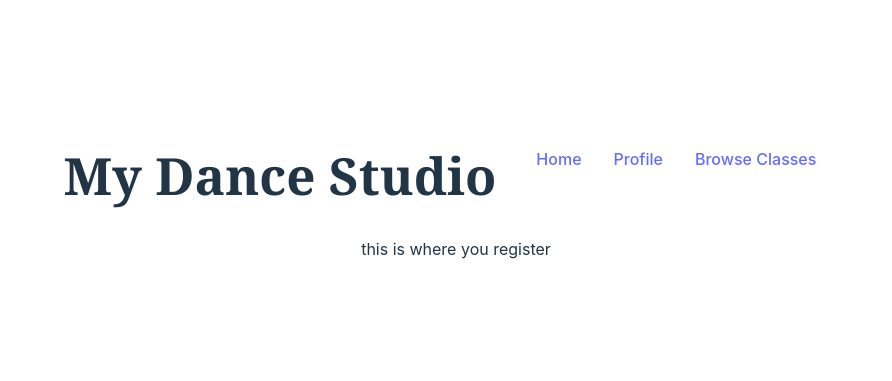
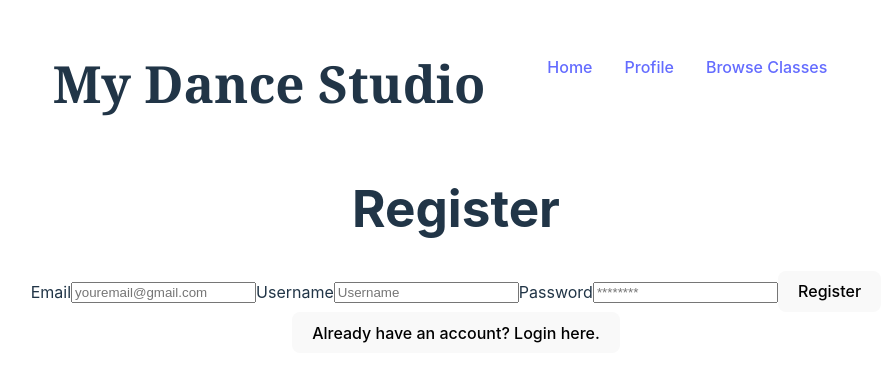
Before and after one commit to chrlee20043/dance-library, a React (Vite) app in the folder client/: page /register in a window 1280 px wide. Shown: the part 213-594 px from the top of the page, without its empty margins (184-1076 px from the left). Built offline with nearby package versions, Linux system fonts and the light colour scheme; the HTML template or start-up script is replaced by a standard one.

Commit message:
register login component

```diff
--- a/client/src/components/AllVideos.jsx
+++ b/client/src/components/AllVideos.jsx
@@ -2,6 +2,7 @@ import React from "react";
 import { useState, useEffect } from "react";
 import { fetchAllVideos } from "../helpers/fetching";
 import SingleVideo from "./SingleVideo";
+import VideoListName from "./VideoListName";
 
 export default function AllVideos() {
   const [videos, setVideos] = useState([]);
@@ -43,7 +44,7 @@ export default function AllVideos() {
       </div>
       {videosToDisplay &&
         videosToDisplay.map((video) => (
-          <SingleVideo key={video.video_id} video={video} />
+          <VideoListName key={video.video_id} video={video} />
         ))}
     </div>
   );
--- a/client/src/components/Login.jsx
+++ b/client/src/components/Login.jsx
@@ -1,5 +1,78 @@
 import React from "react";
+import { useNavigate } from "react-router-dom";
+import { useState } from "react";
 
 export default function Login() {
-  return <div>Login component</div>;
+  const [username, setUsername] = useState("");
+  const [password, setPassword] = useState("");
+
+  const navigate = useNavigate();
+
+  async function handleLogin() {
+    console.log("log in");
+    //   event.preventDefault();
+    //   try {
+    //     const response = await fetch(`${API_URL}/users/login`, {
+    //       method: "POST",
+    //       headers: {
+    //         "Content-Type": "application/json",
+    //       },
+    //       body: JSON.stringify({
+    //         user: {
+    //           username: `${username}`,
+    //           password: `${password}`,
+    //         },
+    //       }),
+    //     });
+    //     const result = await response.json();
+    //     console.log(result);
+    //     if (result.success) {
+    //       setSuccessMessage("You have logged in!");
+    //       setError("");
+    //       navigate("/profile");
+    //     } else {
+    //       setSuccessMessage("");
+    //       setError("Please try again or register for an account");
+    //       console.log("need to register");
+    //     }
+    //   } catch (error) {
+    //     console.error(error);
+    //   }
+  }
+
+  return (
+    <div>
+      <form className="login-form" onSubmit={handleLogin}>
+        <h2>Login</h2>
+        <label className="label">Username</label>
+        <input
+          value={username}
+          onChange={(e) => setUsername(e.target.value)}
+          type="text"
+          placeholder="Username"
+          id="username"
+          name="username"
+          required
+        />
+        <label className="label">Password</label>
+        <input
+          value={password}
+          onChange={(e) => setPassword(e.target.value)}
+          type="password"
+          placeholder="********"
+          id="password"
+          name="password"
+          required
+        />
+        <button type="submit">Log in</button>
+      </form>
+      <button
+        type="button"
+        className="link-btn"
+        onClick={() => navigate("/register")}
+      >
+        Don't have an account? Register here.
+      </button>
+    </div>
+  );
 }
--- a/client/src/components/Register.jsx
+++ b/client/src/components/Register.jsx
@@ -1,3 +1,101 @@
+import { useState } from "react";
+import { useNavigate } from "react-router-dom";
+// import { useDispatch } from "react-redux";
+
 export default function Register() {
-  return <div>this is where you register</div>;
+  const [username, setUsername] = useState("");
+  const [email, setEmail] = useState("");
+  const [password, setPassword] = useState("");
+  const [successMessage, setSuccessMessage] = useState(null);
+  const [error, setError] = useState(null);
+
+  const navigate = useNavigate();
+  // const dispatch = useDispatch();
+
+  async function handleSubmit() {
+    console.log("register");
+    // event.preventDefault();
+    // try {
+    //   if (username !== "") {
+    //     const response = await fetch(`${API_URL}/users/register`, {
+    //       method: "POST",
+    //       body: JSON.stringify({
+    //         user: {
+    //           username: `${username}`,
+    //           password: `${password}`,
+    //         },
+    //       }),
+    //       headers: { "content-type": "application/json" },
+    //     });
+    //     const result = await response.json();
+    //     console.log(result);
+
+    //     if (result.success) {
+    //       // Dispatch the setCredentials action with user and token
+    //       dispatch(
+    //         setCredentials({ user: username, token: result.data.token })
+    //       );
+    //       setError(null);
+    //       setSuccessMessage(
+    //         "You have signed up! Please log into your account!"
+    //       );
+
+    //       navigate("/login");
+    //     } else {
+    //       setError("Please provide a username.");
+    //     }
+    //   }
+    // } catch (error) {
+    //   setError(error.message);
+    // }
+  }
+
+  return (
+    <div className="register-form-container">
+      {successMessage || error ? (
+        <p className={successMessage ? "success" : "error"}>
+          {successMessage || error}
+        </p>
+      ) : null}
+      <form className="register-form" onSubmit={handleSubmit}>
+        {/* Labels and inputs for form data */}
+        <h1>Register</h1>
+
+        <label className="label">Email</label>
+        <input
+          type="email"
+          onChange={(e) => setEmail(e.target.value)}
+          className="input"
+          value={email}
+          placeholder="youremail@gmail.com"
+          required
+        />
+
+        <label className="label">Username</label>
+        <input
+          value={username}
+          onChange={(e) => setUsername(e.target.value)}
+          className="input"
+          type="text"
+          placeholder="Username"
+          required
+        />
+
+        <label className="label">Password</label>
+        <input
+          value={password}
+          onChange={(e) => setPassword(e.target.value)}
+          className="input"
+          type="password"
+          placeholder="********"
+          required
+        />
+        <button type="submit">Register</button>
+      </form>
+
+      <button className="link-btn" onClick={() => navigate("/login")}>
+        Already have an account? Login here.
+      </button>
+    </div>
+  );
 }
--- a/client/src/components/SingleVideo.jsx
+++ b/client/src/components/SingleVideo.jsx
@@ -1,53 +1,38 @@
 import React from "react";
 import { useNavigate, useParams } from "react-router-dom";
-import { useEffect, useContext } from "react";
+import { useState, useEffect, useContext } from "react";
 import { fetchSingleVideo } from "../helpers/fetching";
 import { VideosContext } from "../context/VideosContext";
+import VideoCard from "./VideoCard";
 
 export default function RenderSingleVideo({ video }) {
   const { videoId } = useParams();
   const { selectedVideo, setSelectedVideo } = useContext(VideosContext);
+  const [error, setError] = useState(null);
   const navigate = useNavigate();
 
   useEffect(() => {
-    const setSingleVideo = async () => {
+    const getSingleVideo = async () => {
       try {
         const response = await fetchSingleVideo(videoId);
-        const result = await response.json();
-        console.log("Single Video: ", result);
-        setSelectedVideo(result);
+        console.log("Single Video: ", response);
+        if (response) {
+          setSelectedVideo(response);
+        } else {
+          setError("Cannot get this video");
+        }
       } catch (error) {
         console.error(error);
       }
     };
 
-    setSingleVideo();
+    getSingleVideo();
   }, [videoId, setSelectedVideo]);
-
-  const handleSeeDetails = (videoId) => {
-    navigate(`/allvideos/${videoId}`);
-  };
-
-  // if (!singleVideo) {
-  //   return <div>Loading...</div>;
-  // }
 
   return (
     <div>
-      <div>
-        <p>Style: {video.style}</p>
-        <p>Level: {video.level}</p>
-        <p>Video: {video.videoURL}</p>
-        <button onClick={() => handleSeeDetails(video.video_id)}>
-          See details
-        </button>
-      </div>
+      {error && <p>{error}</p>}
+      {selectedVideo && <VideoCard video={selectedVideo} />}
     </div>
   );
 }
-
-// <button onClick={() => handleAllVideos()}>Back to all classes</button>
-
-// const handleAllVideos = () => {
-//   navigate("/AllVideos");
-// };
--- /dev/null
+++ b/client/src/components/VideoCard.jsx
@@ -0,0 +1,22 @@
+import React from "react";
+import { useNavigate } from "react-router-dom";
+
+export default function VideoCard({ video }) {
+  const navigate = useNavigate();
+
+  const handleSaveVideo = () => {
+    alert("Video saved!");
+  };
+
+  return (
+    <div>
+      <p>Style: {video.style}</p>
+      <p>Level: {video.level}</p>
+      <video controls width="250">
+        <source src={video.videoURL} type="video/webm" />
+        Oops, video not available
+      </video>
+      <button onClick={handleSaveVideo}>Save Video</button>
+    </div>
+  );
+}
--- /dev/null
+++ b/client/src/components/VideoListName.jsx
@@ -0,0 +1,18 @@
+import React from "react";
+import { useNavigate } from "react-router-dom";
+
+export default function VideoListName({ video }) {
+  const navigate = useNavigate();
+  return (
+    <div>
+      <h3>{video.style}</h3>
+      <button
+        onClick={() => {
+          navigate(`/allvideos/${video.video_id}`);
+        }}
+      >
+        See Details
+      </button>
+    </div>
+  );
+}
--- a/client/src/helpers/fetching.js
+++ b/client/src/helpers/fetching.js
@@ -8,7 +8,7 @@ const baseURL = "http://localhost:8080/api";
 
 export default async function fetchAllVideos() {
   try {
-    const response = await fetch(`${baseURL}/videoclasses`);
+    const response = await fetch(`${baseURL}/videoClasses`);
     const result = await response.json();
     // console.log(result);
     return result;
@@ -21,7 +21,7 @@ export default async function fetchAllVideos() {
 
 async function fetchSingleVideo(videoId) {
   try {
-    const response = await fetch(`${baseURL}/videoclasses/${videoId}`);
+    const response = await fetch(`${baseURL}/videoClasses/${videoId}`);
     const result = await response.json();
     console.log(result);
     return result;
```
